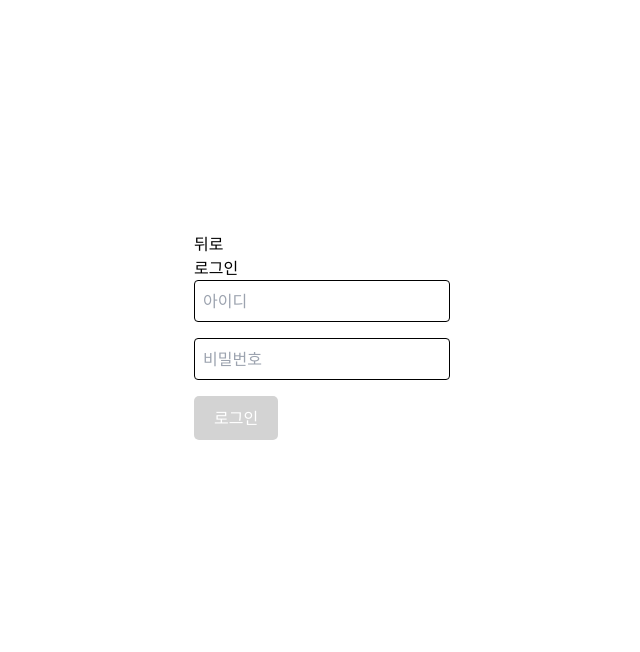
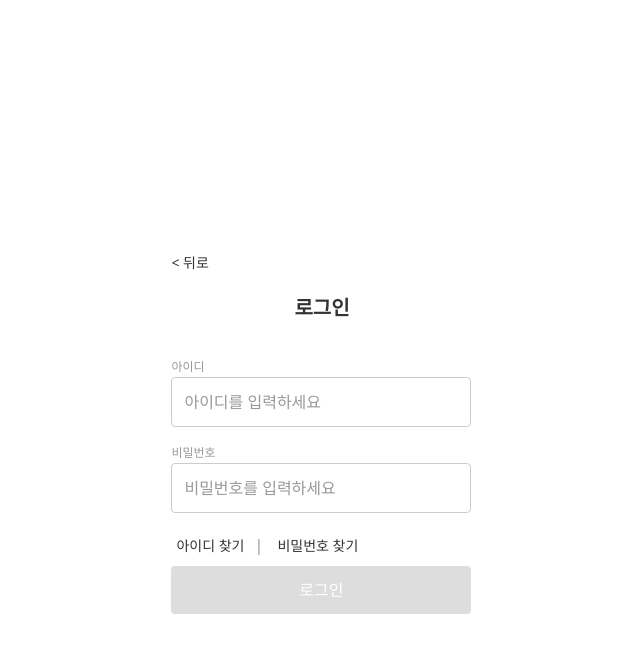
Before and after one commit to ihnsy/snutt, a React (Vite) app: page / in a window 1280 px wide. Both pictures are taken after a click on the button "로그인". Shown: the top 652 px of the page, without its empty margins (318-958 px from the left). Built offline with nearby package versions, Linux system fonts and the light colour scheme; a web font is replaced by a local one.

Commit message:
오류 수정 및 css 수정

```diff
--- a/src/app/Login.module.css
+++ b/src/app/Login.module.css
@@ -1,22 +1,95 @@
-.loginButton {
-  background-color: lightgray;
-  color: white;
-  padding: 10px 20px;
-  border-radius: 5px;
-  cursor: not-allowed;
-  border: none;
-  transition: background-color 0.3s ease;
+/* 로그인 폼을 화면의 제일 위에 배치 */
+.container {
+  display: flex;
+  justify-content: flex-start;
+  align-items: center;
+  flex-direction: column;
+  padding: 20px;
+  box-sizing: border-box;
+  height: 100vh;
 }
 
+/* 로그인 제목 */
+.title {
+  font-size: 20px;
+  font-weight: bold;
+  margin-bottom: 30px;
+  color: #333;
+}
+
+/* 입력 필드 레이블 스타일 */
+.label {
+  font-size: 12px;
+  color: #999;
+  margin-bottom: 5px;
+}
+
+/* 입력 필드 스타일 */
+input {
+  width: 100%;
+  max-width: 300px;
+  padding: 12px;
+  margin-bottom: 12px;
+  border: 1px solid #ccc;
+  border-radius: 4px;
+  font-size: 16px;
+  color: #333;
+  box-sizing: border-box;
+}
+
+input::placeholder {
+  color: #999;
+}
+
+/* 비활성화된 로그인 버튼 */
+.loginButton {
+  width: 100%;
+  max-width: 300px;
+  padding: 12px;
+  background-color: #ddd;
+  color: white;
+  border: none;
+  border-radius: 4px;
+  font-size: 16px;
+  cursor: not-allowed;
+}
+
+/* 활성화된 로그인 버튼 */
 .active {
-  background-color: orange;
+  background-color: #ff6417;
   cursor: pointer;
 }
 
 .active:hover {
-  background-color: darkorange;
+  background-color: #e65c00;
 }
 
 .active:active {
-  background-color: orangered;
+  background-color: #cc5200;
 }
+
+/* '뒤로' 버튼 텍스트 스타일 */
+.backButton {
+  font-size: 14px;
+  color: #333;
+  text-decoration: none;
+  cursor: pointer;
+  margin-bottom: 20px;
+  align-self: flex-start;
+}
+
+/* 아이디 찾기, 비밀번호 찾기 버튼 스타일 */
+.linkButton {
+  font-size: 14px;
+  color: #333;
+  text-decoration: none;
+  cursor: pointer;
+  margin: 10px 5px;
+  display: inline-block;
+}
+
+/* 구분 기호 스타일 */
+.divider {
+  color: #999;
+  margin: 0 5px; /* 좌우 여백 추가 */
+}
--- a/src/app/Login.tsx
+++ b/src/app/Login.tsx
@@ -14,10 +14,8 @@ const Login: React.FC<LoginProps> = ({ goLogin }) => {
 
   const isFormFilled = username !== '' && password !== '';
 
-  async function handleLogin(
-    e: React.FormEvent<HTMLFormElement>,
-  ): Promise<void> {
-    e.preventDefault(); // Prevent the form from refreshing the page
+  async function handleLogin(e: React.FormEvent<HTMLFormElement>): Promise<void> {
+    e.preventDefault();
 
     type LoginResponse = {
       user_id: string;
@@ -32,7 +30,6 @@ const Login: React.FC<LoginProps> = ({ goLogin }) => {
       };
     };
 
-    // Step 1: Send POST request for login
     const loginResponse = await fetch(
       'https://wafflestudio-seminar-2024-snutt-redirect.vercel.app/v1/auth/login_local',
       {
@@ -47,22 +44,19 @@ const Login: React.FC<LoginProps> = ({ goLogin }) => {
       },
     );
 
-    const loginData: LoginResponse =
-      (await loginResponse.json()) as LoginResponse;
+    const loginData: LoginResponse = (await loginResponse.json()) as LoginResponse;
     localStorage.setItem('token', loginData.token);
 
     if (loginData.token !== '') {
       setToken(loginData.token);
 
-      // Step 2: Send GET request to get user information
       if (token !== '') {
-        // token이 null이 아니고 빈 문자열도 아닌 경우
         const userResponse = await fetch(
           'https://wafflestudio-seminar-2024-snutt-redirect.vercel.app/v1/users/me',
           {
             method: 'GET',
             headers: {
-              'x-access-token': token, // token이 null이 아닐 때만 여기에 올 수 있음
+              'x-access-token': token,
             },
           },
         );
@@ -73,45 +67,77 @@ const Login: React.FC<LoginProps> = ({ goLogin }) => {
   }
 
   return (
-    <div>
+    <div className={styles.container}>
       {nickname === '' ? (
         <>
-          <button onClick={goLogin}>뒤로</button>
-          <div className="flex-col ">
+          {/* '뒤로' 버튼 */}
+          <a onClick={goLogin} className={styles.backButton}>
+            &lt; 뒤로
+          </a>
+
           <h2 className={styles.title}>로그인</h2>
+
           <form
-              className="flex flex-col items-start gap-4"
-              onSubmit={handleLogin}
+            onSubmit={(e) => {
+              e.preventDefault();
+              void (async () => {
+                try {
+                  await handleLogin(e);
+                } catch (error) {
+                  console.error('로그인 중 오류 발생:', error);
+                }
+              })();
+            }}
           >
+            <div>
+              <label className={styles.label} htmlFor="username">
+                아이디
+              </label>
               <input
+                id="username"
                 type="text"
-                placeholder="아이디"
-                className="border rounded p-2 w-64"
+                placeholder="아이디를 입력하세요"
                 value={username}
                 onChange={(e) => {
                   setUsername(e.target.value);
                 }}
                 required
               />
+            </div>
+            <div>
+              <label className={styles.label} htmlFor="password">
+                비밀번호
+              </label>
               <input
+                id="password"
                 type="password"
-                placeholder="비밀번호"
-                className="border rounded p-2 w-64"
+                placeholder="비밀번호를 입력하세요"
                 value={password}
                 onChange={(e) => {
                   setPassword(e.target.value);
                 }}
                 required
               />
+            </div>
+
+            {/* 아이디 찾기 / 비밀번호 찾기 버튼과 구분 기호 */}
+            <div>
+              <a className={styles.linkButton} href="#">
+                아이디 찾기
+              </a>
+              <span className={styles.divider}>|</span> {/* 구분 기호 */}
+              <a className={styles.linkButton} href="#">
+                비밀번호 찾기
+              </a>
+            </div>
+
             <button
               type="submit"
-                className={`${styles.loginButton ?? ''} ${isFormFilled ? (styles.active ?? '') : ''}`}
-                disabled={!isFormFilled}
+              className={`${styles.loginButton ?? ''} ${isFormFilled ? styles.active ?? '' : ''}`}
             >
               로그인
             </button>
           </form>
-          </div>
         </>
       ) : (
         <p>로그인된 사용자: {nickname}</p>
```
Lines whose indentation alone changed are shown as unchanged.
